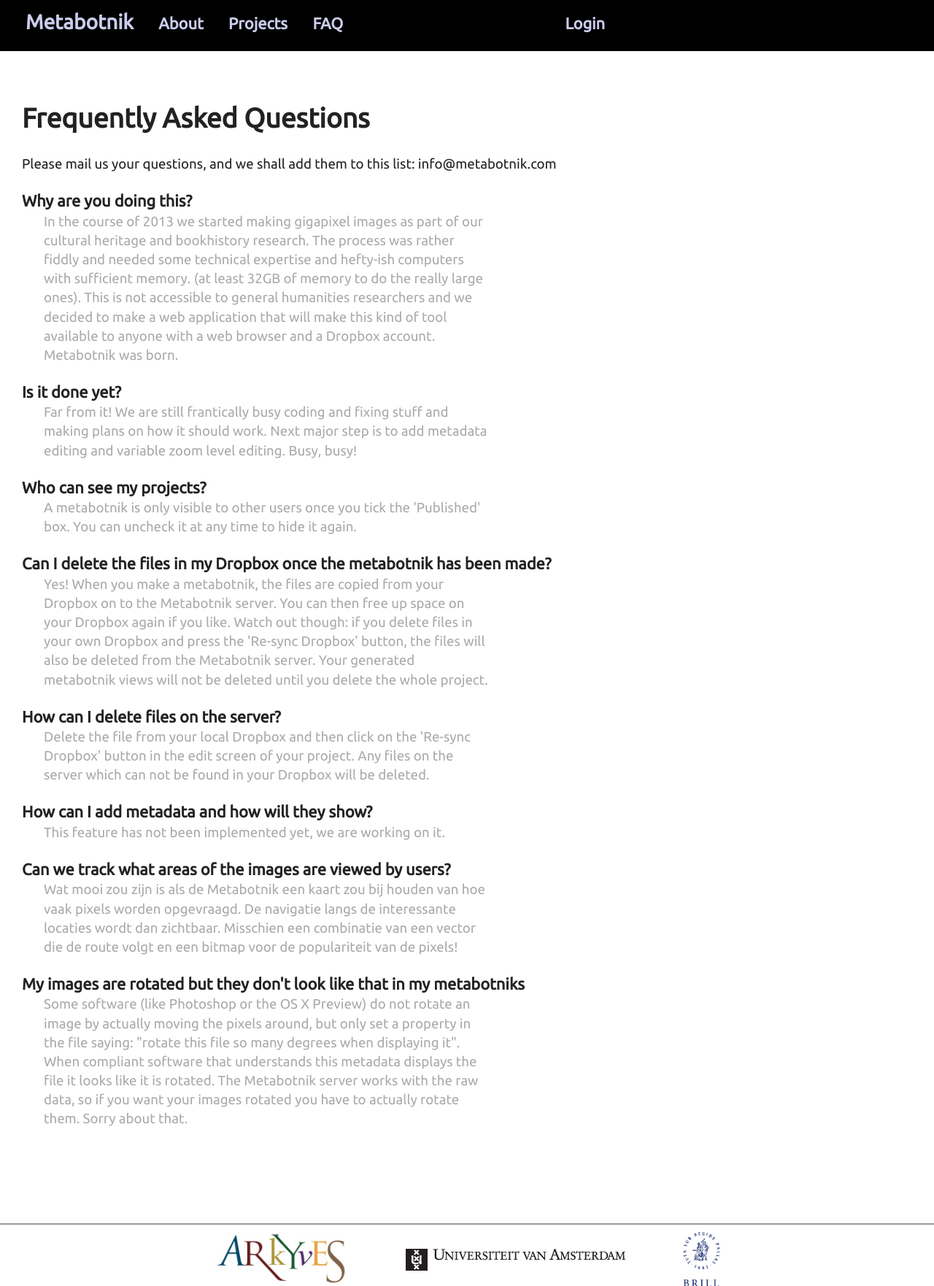
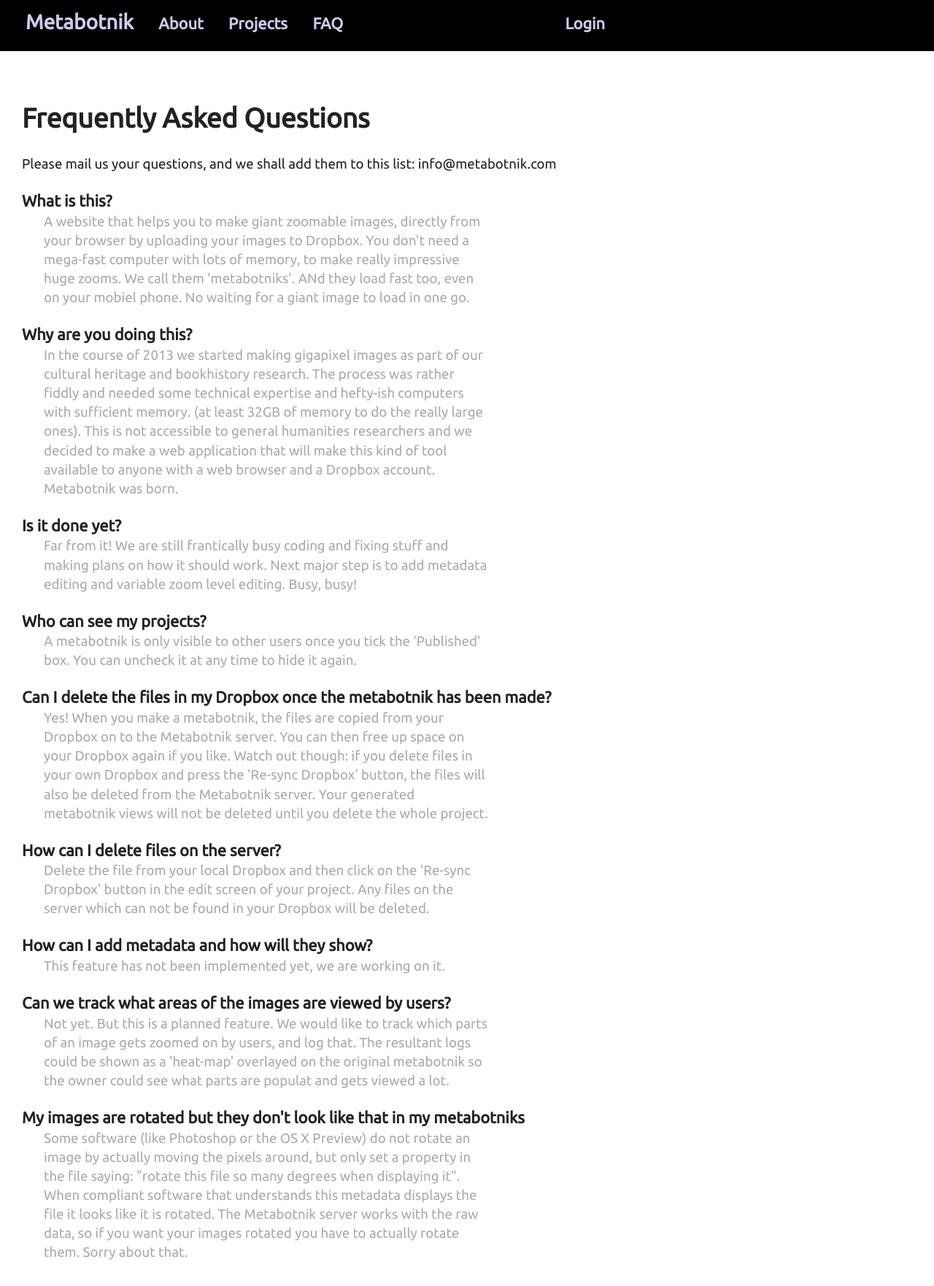
Before and after one commit to epoz/metabotnik, a Django app: page /help/faq in a window 1280 px wide. Shown: the top 1762 px of the page at 73% size. Run offline with Django 3.2, Linux system fonts and the light colour scheme; some libraries are stand-ins or nearby versions.

Commit message:
Update
Add new question 'What is it' and translate heatmap entry.

```diff
--- a/src/metabotnik/templates/help/faq.html
+++ b/src/metabotnik/templates/help/faq.html
@@ -7,6 +7,10 @@
     <p>Please mail us your questions, and we shall add them to this list: info@metabotnik.com</p>
 
     <div class="faqs">
+
+        <h3>What is this?</h3>
+        <p>A website that helps you to make giant zoomable images, directly from your browser by uploading your images to Dropbox. You don't need a mega-fast computer with lots of memory, to make really impressive huge zooms. We call them 'metabotniks'. ANd they load fast too, even on your mobiel phone. No waiting for a giant image to load in one go.</p>
+
 
         <h3>Why are you doing this?</h3>
         <p>In the course of 2013 we started making gigapixel images as part of our cultural heritage and bookhistory research. The process was rather fiddly and needed some technical expertise and hefty-ish computers with sufficient memory. (at least 32GB of memory to do the really large ones). This is not accessible to general humanities researchers and we decided to make a web application that will make this kind of tool available to anyone with a web browser and a Dropbox account. Metabotnik was born.</p>
@@ -27,9 +31,7 @@
         <p>This feature has not been implemented yet, we are working on it.</p>
 
         <h3>Can we track what areas of the images are viewed by users?</h3>
-        <p>Wat mooi zou zijn is als de Metabotnik een kaart zou bij houden van hoe vaak pixels worden opgevraagd.
-De navigatie langs de interessante locaties wordt dan zichtbaar.
-Misschien een combinatie van een vector die de route volgt en een bitmap voor de populariteit van de pixels!</p>
+        <p>Not yet. But this is a planned feature.  We would like to track which parts of an image gets zoomed on by users, and log that. The resultant logs could be shown as a 'heat-map' overlayed on the original metabotnik so the owner could see what parts are populat and gets viewed a lot.</p>
 
         <h3>My images are rotated but they don't look like that in my metabotniks</h3>
         <p>Some software (like Photoshop or the OS X Preview) do not rotate an image by actually moving the pixels around, but only set a property in the file saying: "rotate this file so many degrees when displaying it". When compliant software that understands this metadata displays the file it looks like it is rotated. The Metabotnik server works with the raw data, so if you want your images rotated you have to actually rotate them. Sorry about that.</p>
```
